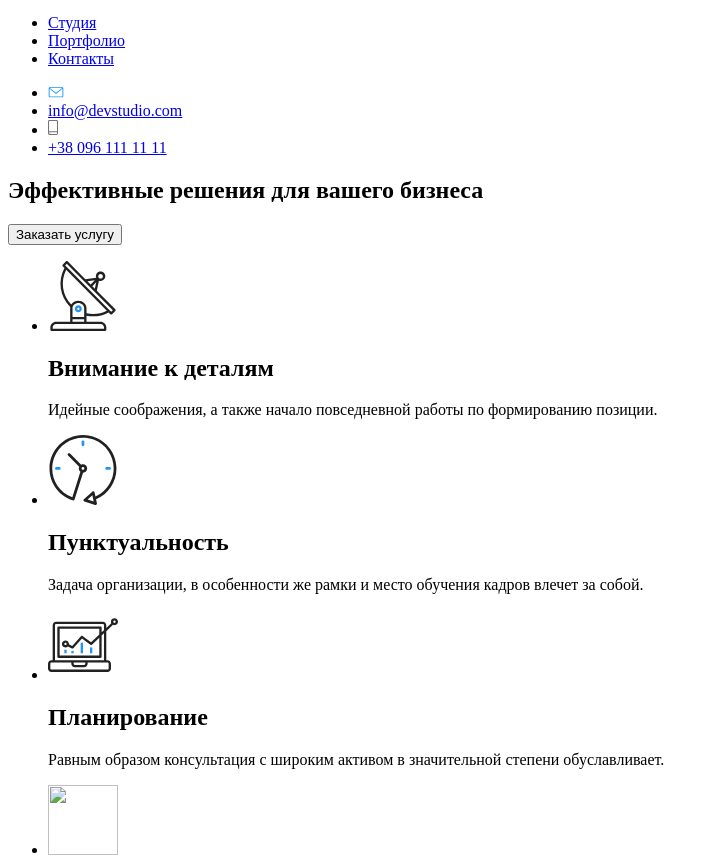
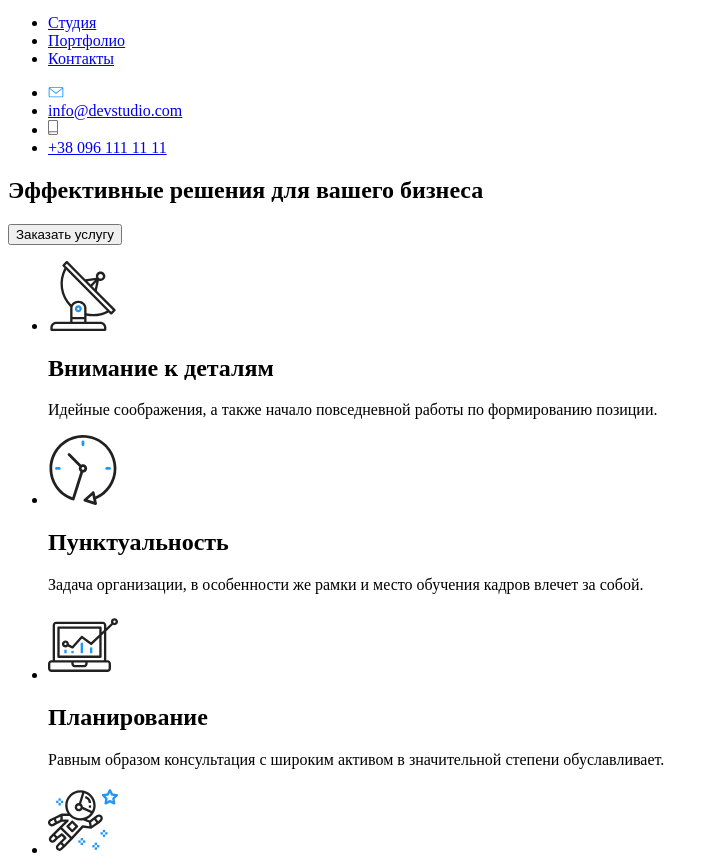
Before and after one commit to OksanaZherevko/goit-markup-hw-01, a plain HTML site: page index.html in a window 1280 px wide. Shown: the part 87-952 px from the top of the page, without its empty margins (0-717 px from the left). Drawn offline with Linux system fonts and the light colour scheme.

Commit message:
Изменяет стили и заголовки 17

```diff
--- a/index.html
+++ b/index.html
@@ -65,7 +65,7 @@
 
       <ul>
         <li>
-          <img src="./astronaut1.svg" width="70" height="70" alt=""/>
+          <img src="./images/astronaut1.svg" width="70" height="70" alt=""/>
           <h2>Современные технологии</h2>
           <p>Значимость этих проблем настолько очевидна, что реализация плановых заданий.</p>
         </li>
```
